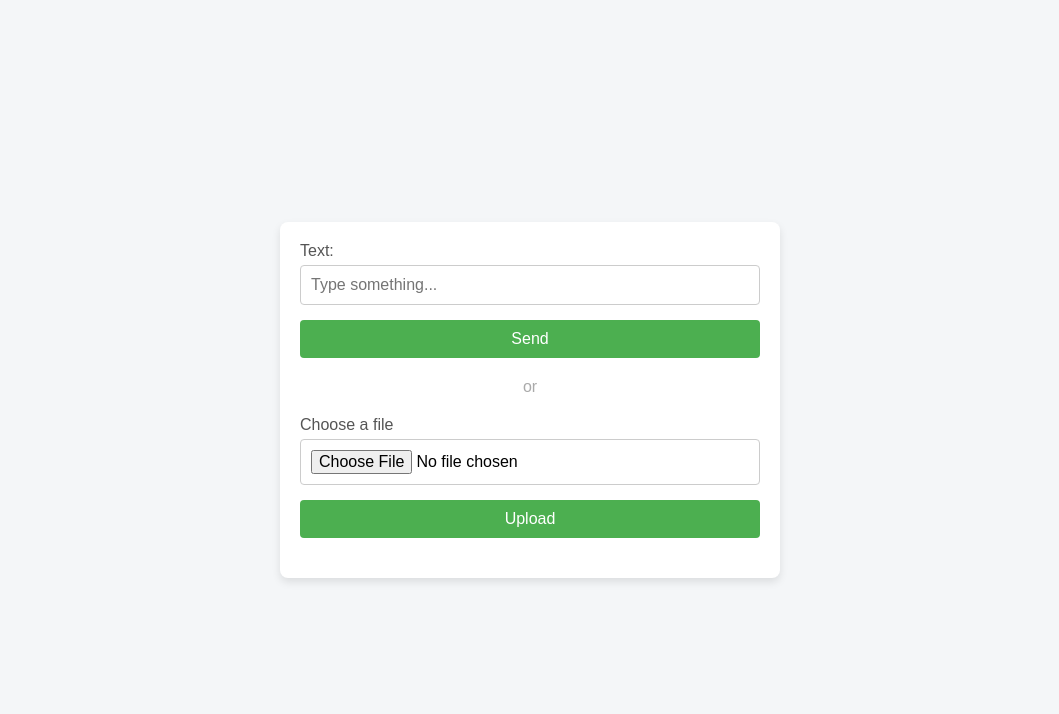
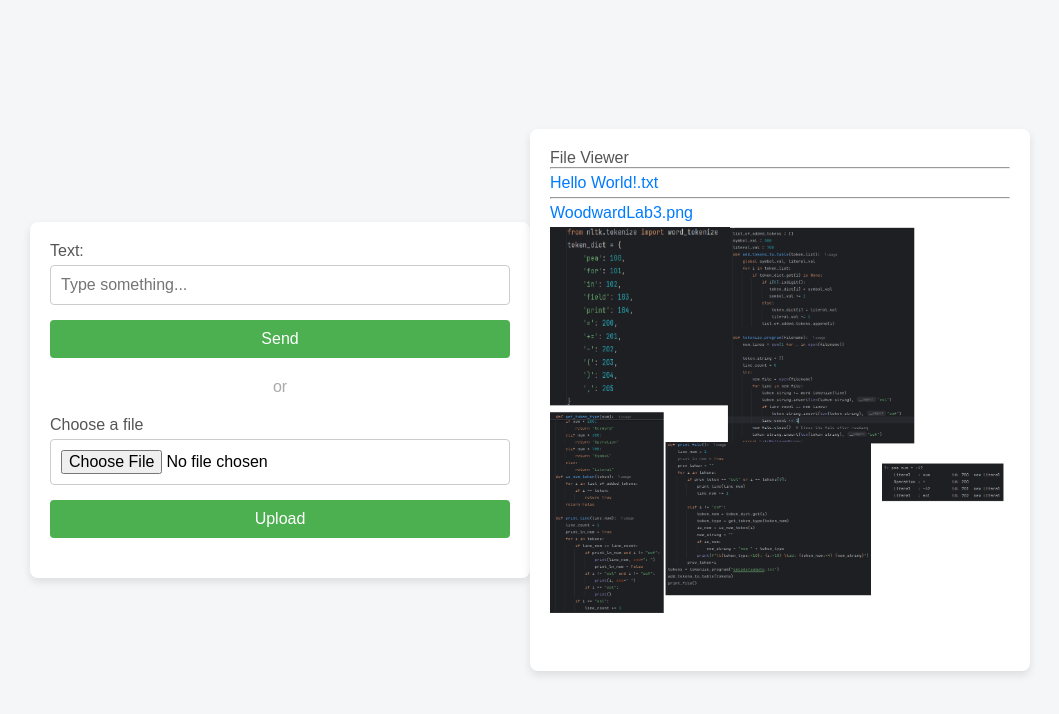
Before and after one commit to emmetl913/YCP-Hacks-2024-MITM--Dirty-Box--Device, a Flask app: page / in a window 1280 px wide. Shown: the top 714 px of the page, without its empty margins (110-1169 px from the left). Run offline with Flask 3, Linux system fonts and the light colour scheme.

Commit message:
File Viewer

```diff
--- a/WebServer/app.py
+++ b/WebServer/app.py
@@ -10,7 +10,18 @@ os.makedirs(app.config['UPLOAD_FOLDER'], exist_ok=True)
 
 @app.route('/')
 def index():
-    return render_template('index.html')
+    image_extensions = {'jpg', 'jpeg', 'png', 'gif', 'bmp', 'webp'}
+    files = os.listdir(app.config['UPLOAD_FOLDER'])
+
+    # Prepare a list of dictionaries with file info
+    file_data = [
+        {
+            'name': file,
+            'is_image': file.split('.')[-1].lower() in image_extensions
+        }
+        for file in files
+    ]
+    return render_template('index.html', files=file_data)
 
 @app.route('/submit', methods=['POST'])
 def submit():
--- a/WebServer/templates/index.html
+++ b/WebServer/templates/index.html
@@ -78,6 +78,16 @@
             margin: 20px 0;
             color: #aaa;
         }
+        .file-link {
+            display: block;
+            margin: 5px 0;
+            color: #007bff;
+            text-decoration: none;
+        }
+
+        .file-link:hover {
+            text-decoration: underline;
+        }
     </style>
 </head>
 <body>
@@ -96,5 +106,27 @@
             <button type="submit">Upload</button>
         </form>
     </div>
+    <div class="container">
+        <label>File Viewer</label>
+        <div>
+            {% if files %}
+                {% for file in files %}
+                    <hr>
+                    {% if file.is_image %}
+                        <!-- Display as an image if it's an image file -->
+                        <div>
+                            <a class="file-link" href="{{ url_for('uploaded_file', filename=file.name) }}">{{ file.name }}</a>
+                            <img src="{{ url_for('uploaded_file', filename=file.name) }}" alt="{{ file.name }}" style="max-width: 100%; margin-bottom: 10px;"></img>
+                        </div>
+                    {% else %}
+                        <!-- Display as a download link if it's not an image file -->
+                        <a class="file-link" href="{{ url_for('uploaded_file', filename=file.name) }}">{{ file.name }}</a>
+                    {% endif %}
+                {% endfor %}
+            {% else %}
+                <p>No files uploaded yet.</p>
+            {% endif %}
+        </div>
+    </div>
 </body>
 </html>
```
Also changed, not shown: WebServer/uploads/WoodwardLab3.png (added), uploads/WoodwardLab3.png (added).
